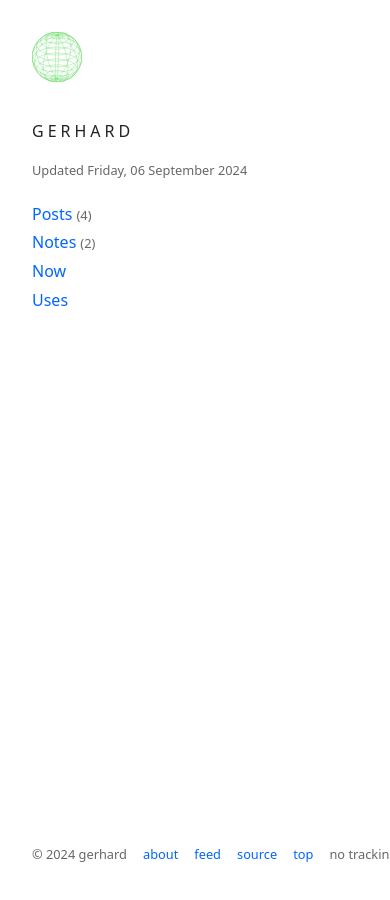
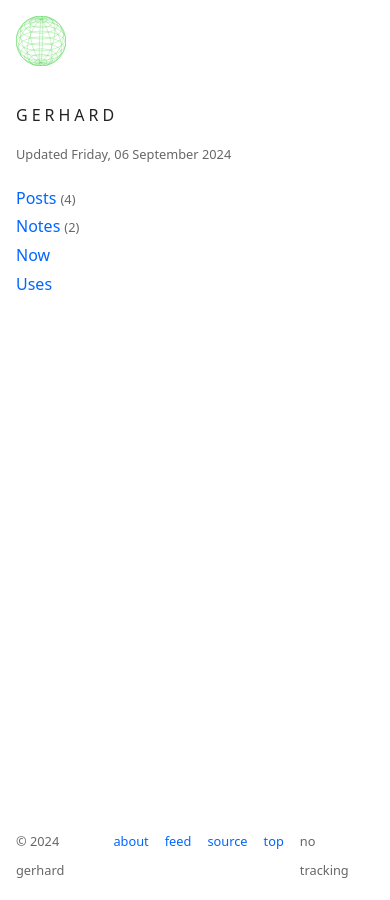
Before and after one commit to gerhardlanz/gerhardla.nz, a Jekyll site: the page built from index.html, in a window 390 px wide. Built offline with Jekyll 4.4.1, drawn with Linux system fonts in a browser that asks for light colours; Markdown is read by kramdown in place of the engine named in the settings.

Commit message:
style: adjust responsive layout

```diff
--- a/_layouts/default.html
+++ b/_layouts/default.html
@@ -22,6 +22,19 @@
             grid-template-rows: 2rem auto 1fr auto 2rem;
             margin: 0;
             min-height: 100vh
+        }
+
+        @media (max-width: 768px) {
+            body {
+                grid-template-areas:
+                ". . ."
+                ". header ."
+                ". main ."
+                ". footer ."
+                ". . .";
+            grid-template-columns: 1rem 1fr 1rem;
+            grid-template-rows: 1rem auto 1fr auto 1rem;
+            }
         }
 
         h1,
@@ -112,7 +125,7 @@
         <h1 style="padding-top: 2rem">{% if page.permalink == '/' %}{{ site.title }}{% elsif page.collection == 'notes'
             %}{{ page.date | date: "%A, %B %d, %Y — %H:%M" }}{% else %}{{ page.title }}{% endif %}</h1>
     </header>
-    <main>{{ content }}</main>
+    <main>{{ content }}<br></main>
     <footer>
         <nav aria-label="About this site">
             <ul style="list-style-type:none;display:flex;margin:0;padding:0">
@@ -120,7 +133,8 @@
                 <li style="margin-right: 1rem"><small><a href="/about">about</a></small></li>
                 <li style="margin-right: 1rem"><small><a rel="alternate" type="application/rss+xml"
                             href="{{ 'feed.xml' | relative_url }}">feed</a></small></li>
-                <li style="margin-right: 1rem"><small><a href="https://github.com/gerhardlanz/gerhardla.nz">source</a></small></li>
+                <li style="margin-right: 1rem"><small><a
+                            href="https://github.com/gerhardlanz/gerhardla.nz">source</a></small></li>
                 <li style="margin-right: 1rem"><small><a href="#">top</a></small></li>
                 <li style="margin-right: 1rem"><small>no tracking</small></li>
             </ul>
```
